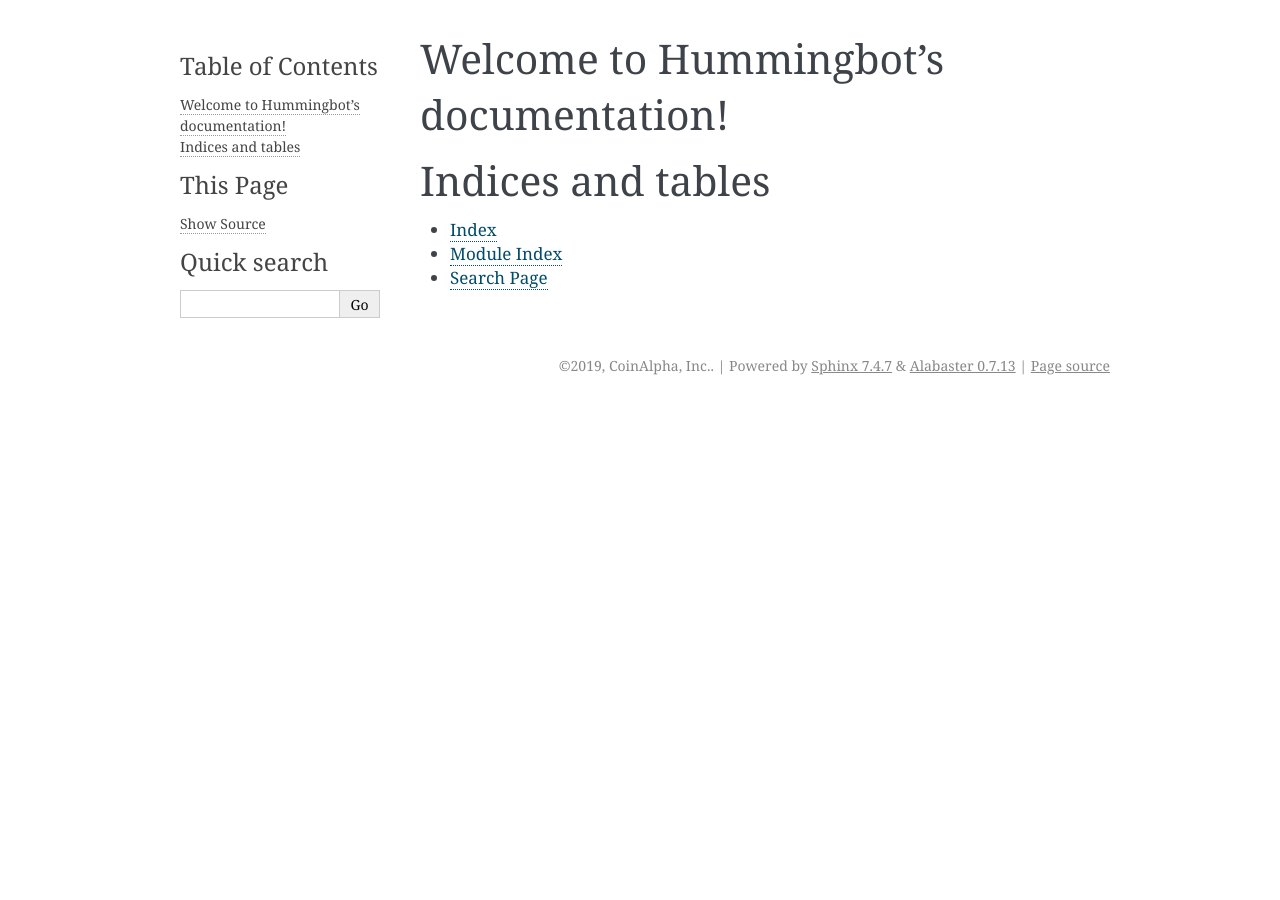
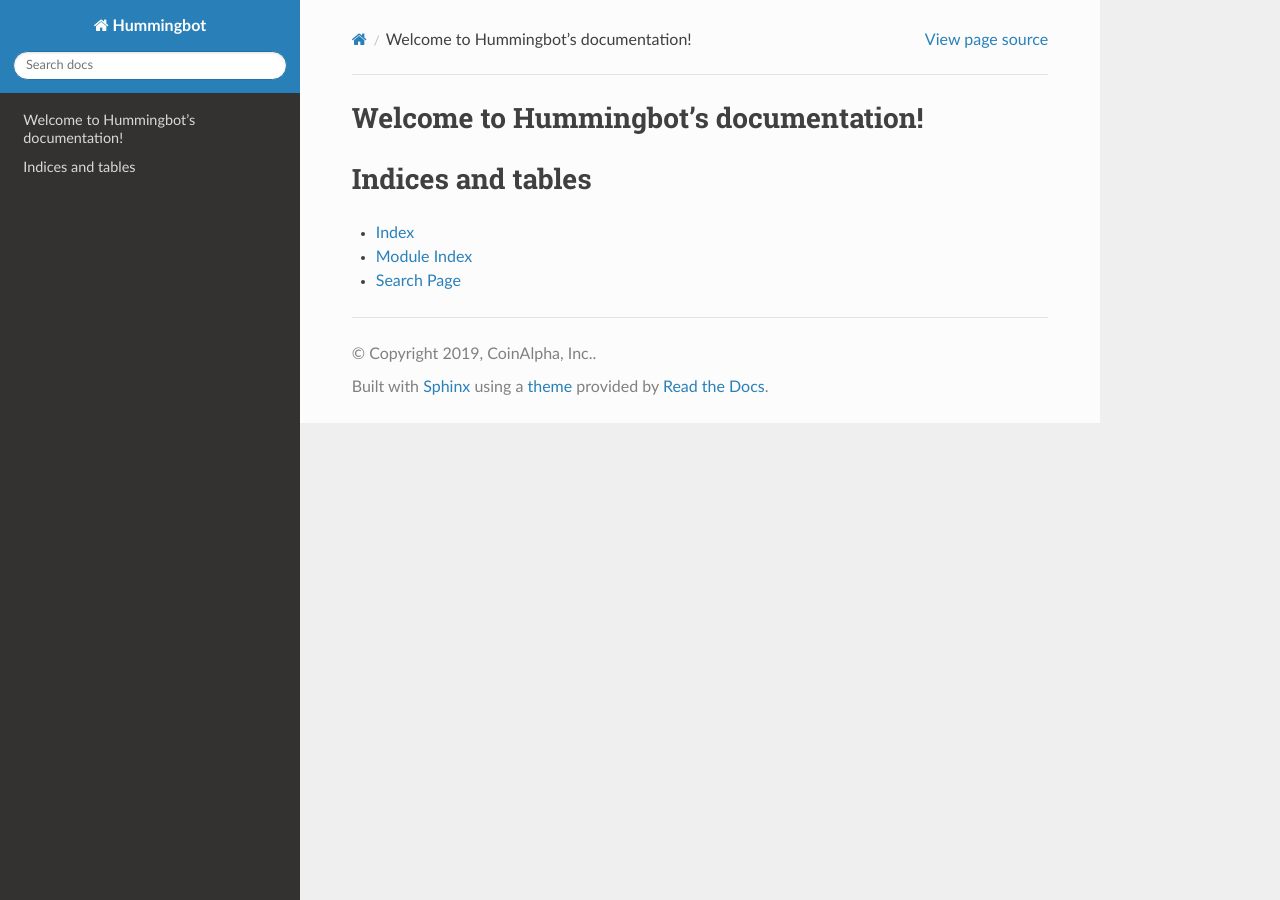
Before and after one commit to carlolm/test-sphinx, a Sphinx documentation site: the page built from source/index.rst, in a window 1280 px wide. Built offline with Sphinx 7.4.7 and the Read the Docs theme 2.0.0, drawn with Linux system fonts in a browser that asks for light colours.

Commit message:
(refactor) style + favicon

```diff
--- a/source/conf.py
+++ b/source/conf.py
@@ -75,7 +75,7 @@
 # The theme to use for HTML and HTML Help pages.  See the documentation for
 # a list of builtin themes.
 #
-html_theme = 'alabaster'
+html_theme = 'sphinx_rtd_theme'
 
 # Theme options are theme-specific and customize the look and feel of a theme
 # further.  For a list of options available for each theme, see the
@@ -157,3 +157,5 @@
 
 
 # -- Extension configuration -------------------------------------------------
+
+html_favicon = 'images/hummingbot-favicon.png'
```
Also changed, not shown: source/images/hummingbot-favicon.png (added).
